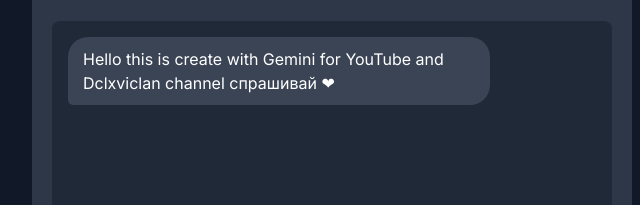
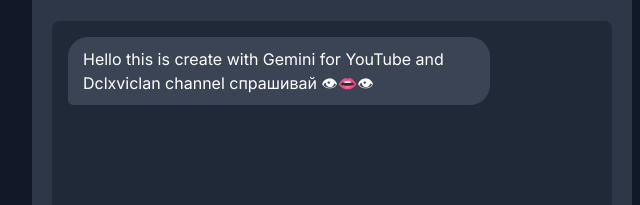
Before and after one commit to vo6i/Dclxviclan_best_friend_Gemini, a plain HTML site: page index.html in a window 1280 px wide. Shown: the part 245-450 px from the top of the page, 308-948 px from the left. Drawn offline with nearby package versions, Linux system fonts and the light colour scheme.

Commit message:
Update index.html

```diff
--- a/index.html
+++ b/index.html
@@ -111,7 +111,7 @@
             <!-- Initial message from the bot -->
             <div class="chat-message bot">
                 <div class="message-bubble bot" onclick="speakText(this.textContent)">
-                    Hello this is create with Gemini for YouTube and Dclxviclan channel спрашивай ❤
+                    Hello this is create with Gemini for YouTube and Dclxviclan channel спрашивай 👁👄👁
                 </div>
             </div>
         </div>
```
